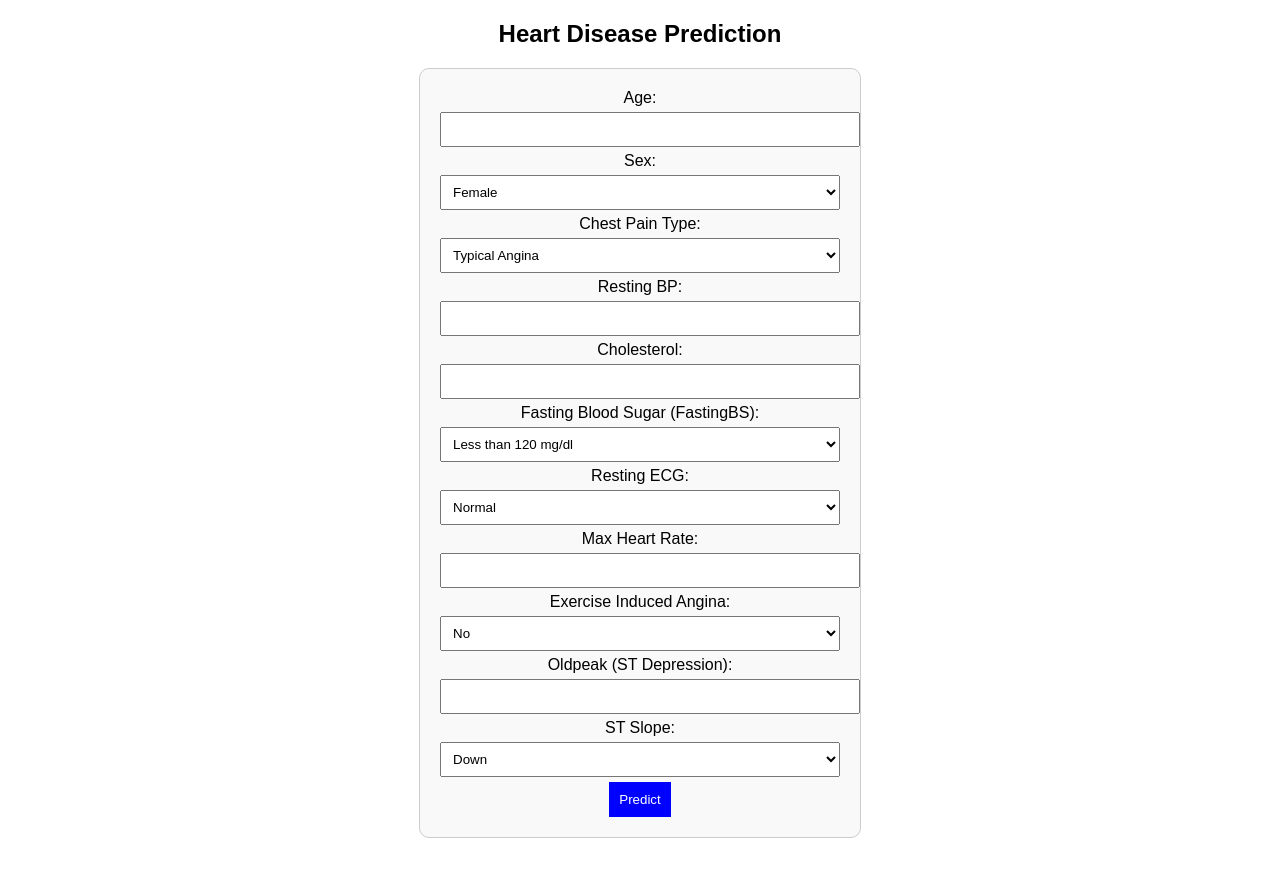
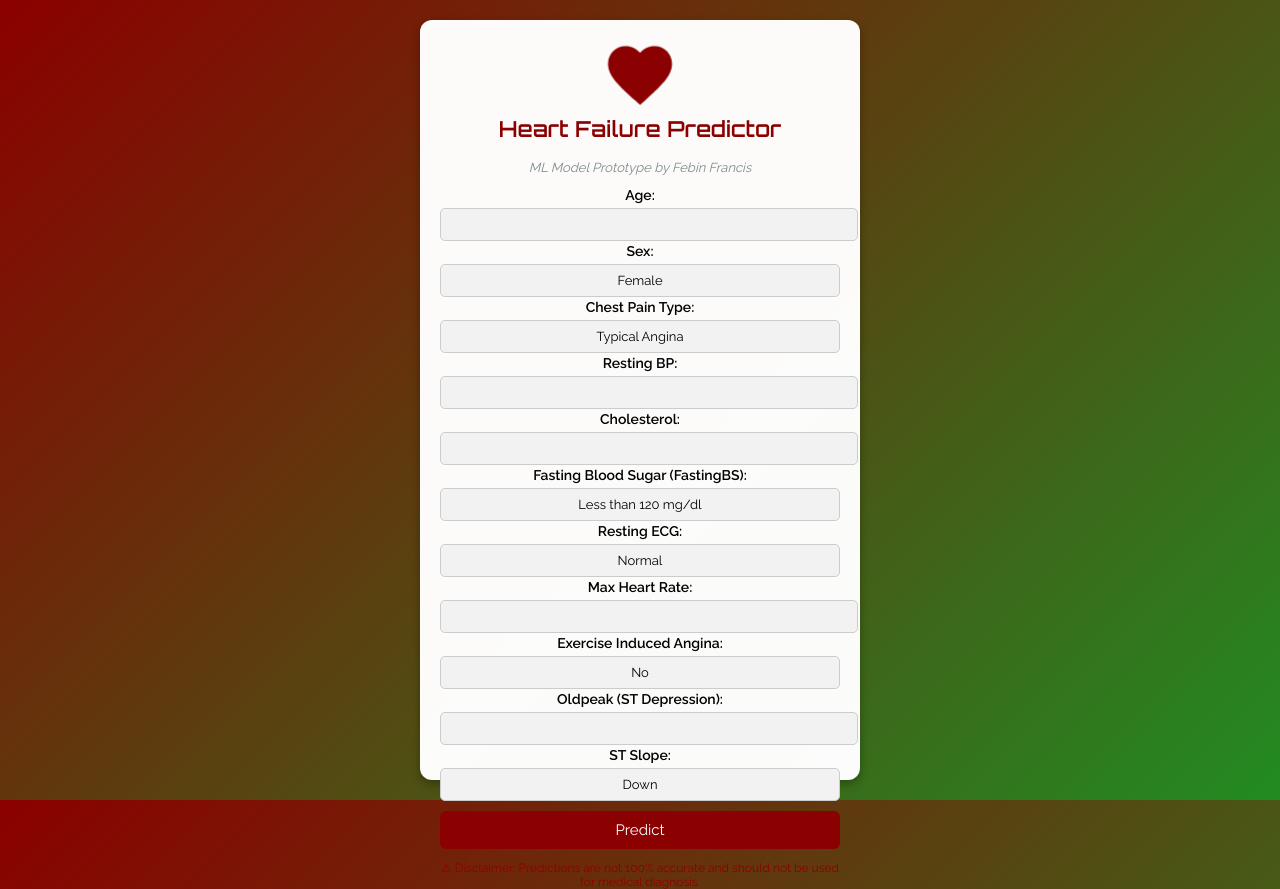
Before and after one commit to francisfebin/HeartFailure_App, a Flask app: page / in a window 1280 px wide. Before the commit the page ends 838 px from the top, so only its background shows below. Run offline with Flask 3, Linux system fonts and the light colour scheme; parts of the project's set-up code (start-up, migrations or seed data) failed here and were passed over.

Commit message:
Web page UI was modified

```diff
--- a/templates/home.html
+++ b/templates/home.html
@@ -3,17 +3,156 @@
 <head>
     <meta charset="UTF-8">
     <meta name="viewport" content="width=device-width, initial-scale=1.0">
-    <title>Heart Disease Prediction</title>
+    <title>Heart Failure Predictor</title>
     <style>
-        body { font-family: Arial, sans-serif; text-align: center; }
-        form { width: 400px; margin: auto; padding: 20px; border: 1px solid #ccc; border-radius: 10px; background: #f9f9f9; }
-        input, select { width: 100%; padding: 8px; margin: 5px 0; }
-        button { background-color: blue; color: white; padding: 10px; border: none; cursor: pointer; }
-        button:hover { background-color: darkblue; }
+        /* Import Futuristic Font for Heading */
+        @import url('https://fonts.googleapis.com/css2?family=Orbitron:wght@400;600&family=Raleway:wght@300;400;600&display=swap');
+
+        /* Red-Green Gradient Background */
+        body {
+            font-family: 'Raleway', sans-serif; /* Default Font */
+            background: linear-gradient(135deg, #8B0000, #228B22);
+            height: 100vh;
+            display: flex;
+            justify-content: center;
+            align-items: center;
+            margin: 0;
+            overflow: hidden;
+        }
+
+        /* Container */
+        .container {
+            width: 90%;
+            max-width: 400px;
+            background: rgba(255, 255, 255, 0.98);
+            padding: 20px;
+            border-radius: 12px;
+            box-shadow: 0 4px 10px rgba(0, 0, 0, 0.3);
+            text-align: center;
+            height: 90vh;
+            display: flex;
+            flex-direction: column;
+            justify-content: space-between;
+        }
+
+        /* Centered Logo */
+        .logo-container {
+            display: flex;
+            justify-content: center;
+        }
+
+        .logo {
+            width: 70px;
+            height: 70px;
+            animation: pulse 1.5s infinite;
+        }
+
+        @keyframes pulse {
+            0% { transform: scale(1); }
+            50% { transform: scale(1.1); }
+            100% { transform: scale(1); }
+        }
+
+        /* Heading with Futuristic Font */
+        h1 {
+            font-family: 'Orbitron', sans-serif;
+            color: #8B0000;
+            font-size: 22px;
+            font-weight: 600;
+            margin: 5px 0;
+        }
+
+        /* Subheading */
+        .subheading {
+            font-size: 13px;
+            color: #7f8c8d;
+            margin-bottom: 10px;
+            font-style: italic;
+        }
+
+        label {
+            font-family: 'Raleway', sans-serif;
+            font-weight: bold;
+            text-align: left;
+            font-size: 14px;
+        }
+
+        input, select {
+            font-family: 'Raleway', sans-serif;
+            width: 100%;
+            padding: 8px;
+            margin-top: 4px;
+            border: 1px solid #ccc;
+            border-radius: 5px;
+            font-size: 13px;
+            background-color: #f2f2f2;
+            text-align: center;
+        }
+
+        select {
+            appearance: none;
+            text-align-last: center;
+        }
+
+        button {
+            font-family: 'Raleway', sans-serif;
+            width: 100%;
+            background: #8B0000;
+            color: white;
+            padding: 10px;
+            border: none;
+            border-radius: 6px;
+            font-size: 15px;
+            cursor: pointer;
+            transition: 0.3s;
+            margin-top: 10px;
+        }
+
+        button:hover {
+            background: #600000;
+        }
+
+        /* Animated Prediction */
+        .prediction {
+            margin-top: 10px;
+            font-size: 15px;
+            font-weight: bold;
+            color: #8B0000;
+            opacity: 0;
+            transform: translateY(15px);
+            animation: fadeIn 1s forwards;
+        }
+
+        @keyframes fadeIn {
+            from {
+                opacity: 0;
+                transform: translateY(15px);
+            }
+            to {
+                opacity: 1;
+                transform: translateY(0);
+            }
+        }
+
+        /* Disclaimer */
+        .disclaimer {
+            font-size: 12px;
+            color: #8B0000;
+        }
     </style>
 </head>
 <body>
-    <h2>Heart Disease Prediction</h2>
+
+    <div class="container">
+        <!-- Heart Logo Centered -->
+        <div class="logo-container">
+            <svg class="logo" viewBox="0 0 24 24" fill="none" xmlns="http://www.w3.org/2000/svg">
+                <path fill="#8B0000" d="M12 21.35l-1.45-1.32C5.4 15.36 2 12.28 2 8.5 2 5.42 4.42 3 7.5 3c1.74 0 3.41.81 4.5 2.09C13.09 3.81 14.76 3 16.5 3 19.58 3 22 5.42 22 8.5c0 3.78-3.4 6.86-8.55 11.54L12 21.35z"/>
+            </svg>
+        </div>
+
+        <h1>Heart Failure Predictor</h1>
+        <p class="subheading">ML Model Prototype by Febin Francis</p>
 
         <form action="/predict" method="post">
             <label>Age:</label>
@@ -74,9 +213,12 @@
             <button type="submit">Predict</button>
         </form>
 
-    <!-- Display Prediction Result -->
         {% if prediction_text %}
-    <h3 style="color: green;">{{ prediction_text }}</h3>
+        <div class="prediction">{{ prediction_text }}</div>
         {% endif %}
+
+        <p class="disclaimer">⚠ Disclaimer: Predictions are not 100% accurate and should not be used for medical diagnosis.</p>
+    </div>
+
 </body>
 </html>
```
Lines whose indentation alone changed are shown as unchanged.
